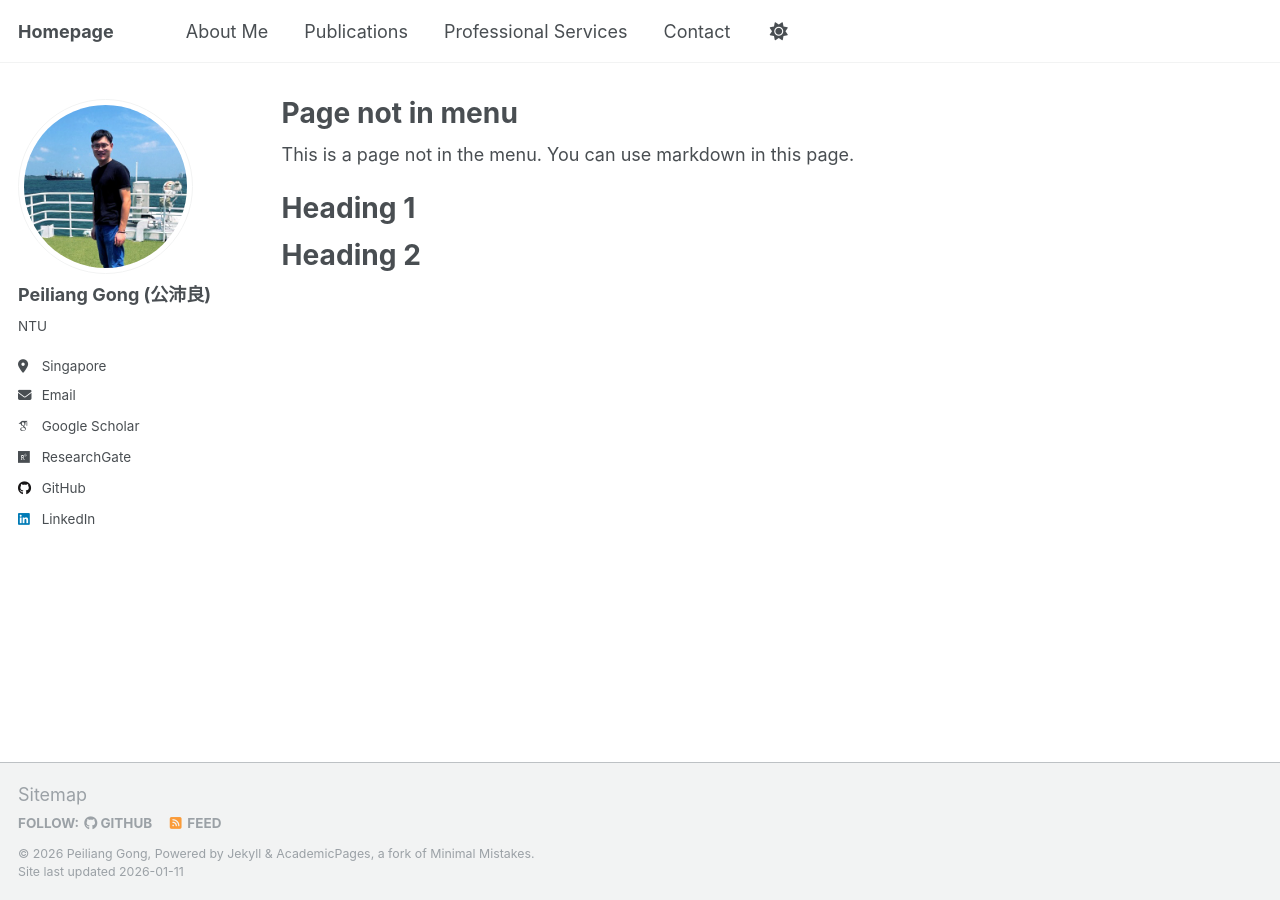
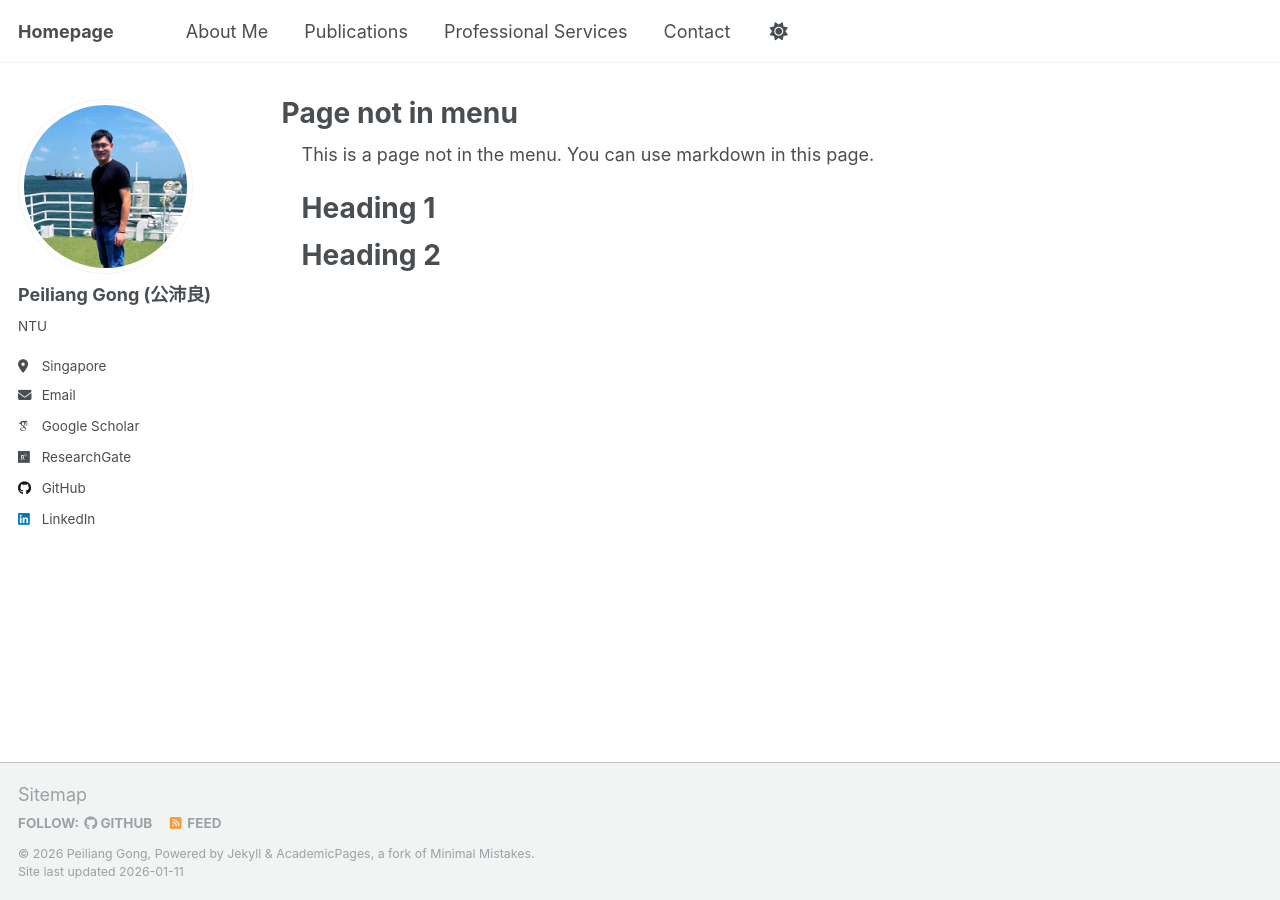
Before and after one commit to Tokenmw/Tokenmw.github.io, a Jekyll site: the page built from _pages/non-menu-page.md, in a window 1280 px wide. Built offline with Jekyll 4.4.1, drawn with Linux system fonts in a browser that asks for light colours; some web fonts are replaced.

Commit message:
Update main.scss

```diff
--- a/assets/css/main.scss
+++ b/assets/css/main.scss
@@ -41,3 +41,13 @@
     "vendor/font-awesome/brands",
     "vendor/magnific-popup/magnific-popup"
 ;
+
+/* ========== 覆盖主题默认内容宽度 ========== */
+
+.page__content {
+  max-width: min(90%, 1500px) !important;
+  padding-left: 20px !important;
+  padding-right: 20px !important;
+  margin-left: 0 !important;
+  margin-right: auto !important;
+}
```
